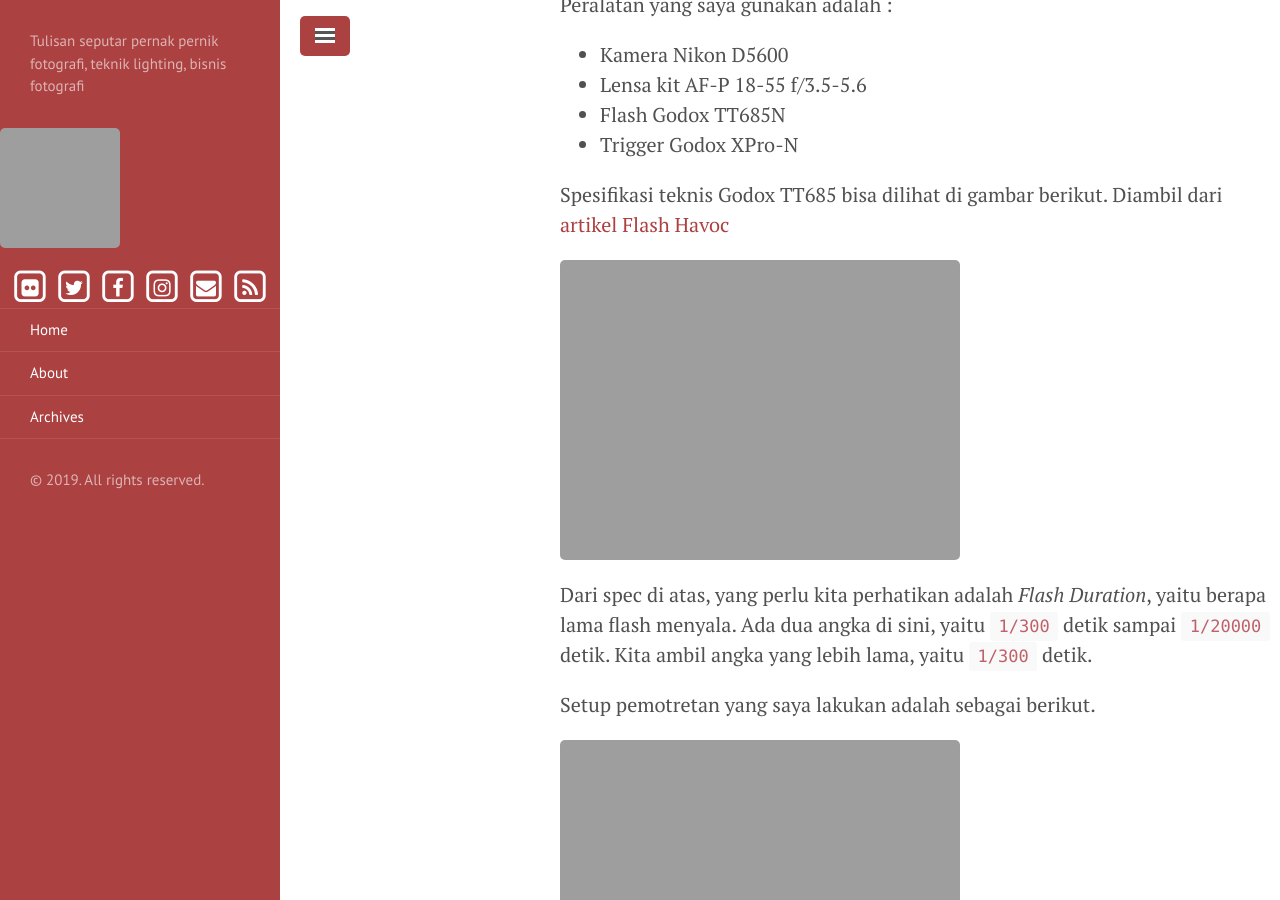
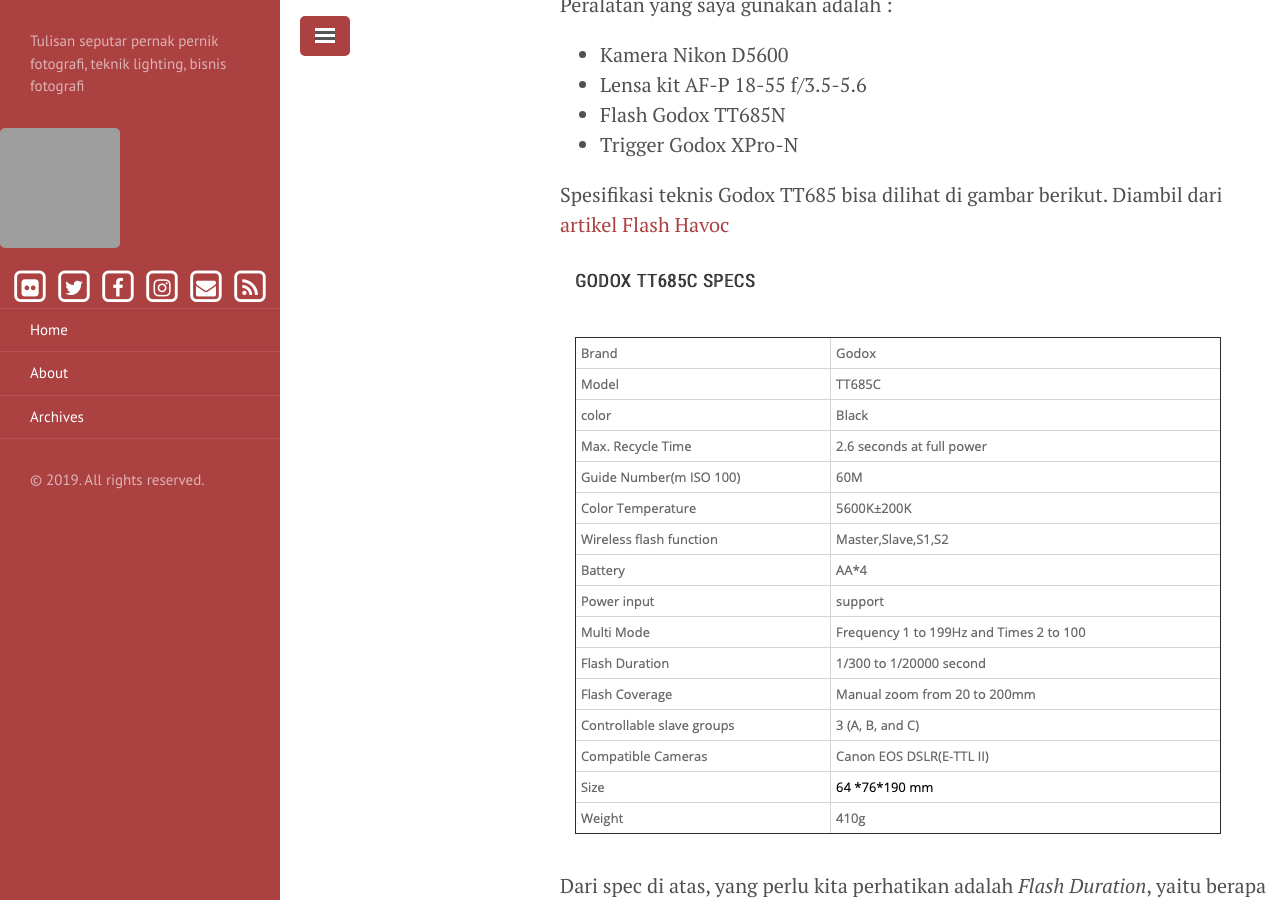
Before and after one commit to endymuhardin/rana.endy.muhardin.com, a Jekyll site: the page built from _posts/2019-03-10-fotografi-flash-bayi-amankah.markdown, in a window 1280 px wide and 900 px high, scrolled down 802 px. Built offline with Jekyll 4.4.1, drawn with Linux system fonts in a browser that asks for light colours; nearby versions of some CDN libraries; grey boxes are pictures that could not be loaded.

Commit message:
fix image link

```diff
--- a/_posts/2019-03-10-fotografi-flash-bayi-amankah.markdown
+++ b/_posts/2019-03-10-fotografi-flash-bayi-amankah.markdown
@@ -26,7 +26,7 @@
 
 Spesifikasi teknis Godox TT685 bisa dilihat di gambar berikut. Diambil dari [artikel Flash Havoc](http://flashhavoc.com/godox-tt685c-ttl-radio-speedlite-announced/)
 
-[![Spec TT685]({{site.url}}/images/2019/baby-flash/tt685-spec)]({{site.url}}/images/2019/baby-flash/tt685-spec)
+[![Spec TT685]({{site.url}}/images/2019/baby-flash/tt685-spec.png)]({{site.url}}/images/2019/baby-flash/tt685-spec.png)
 
 Dari spec di atas, yang perlu kita perhatikan adalah _Flash Duration_, yaitu berapa lama flash menyala. Ada dua angka di sini, yaitu `1/300` detik sampai `1/20000` detik. Kita ambil angka yang lebih lama, yaitu `1/300` detik.
 
```
Also changed, not shown: 1 other file.
